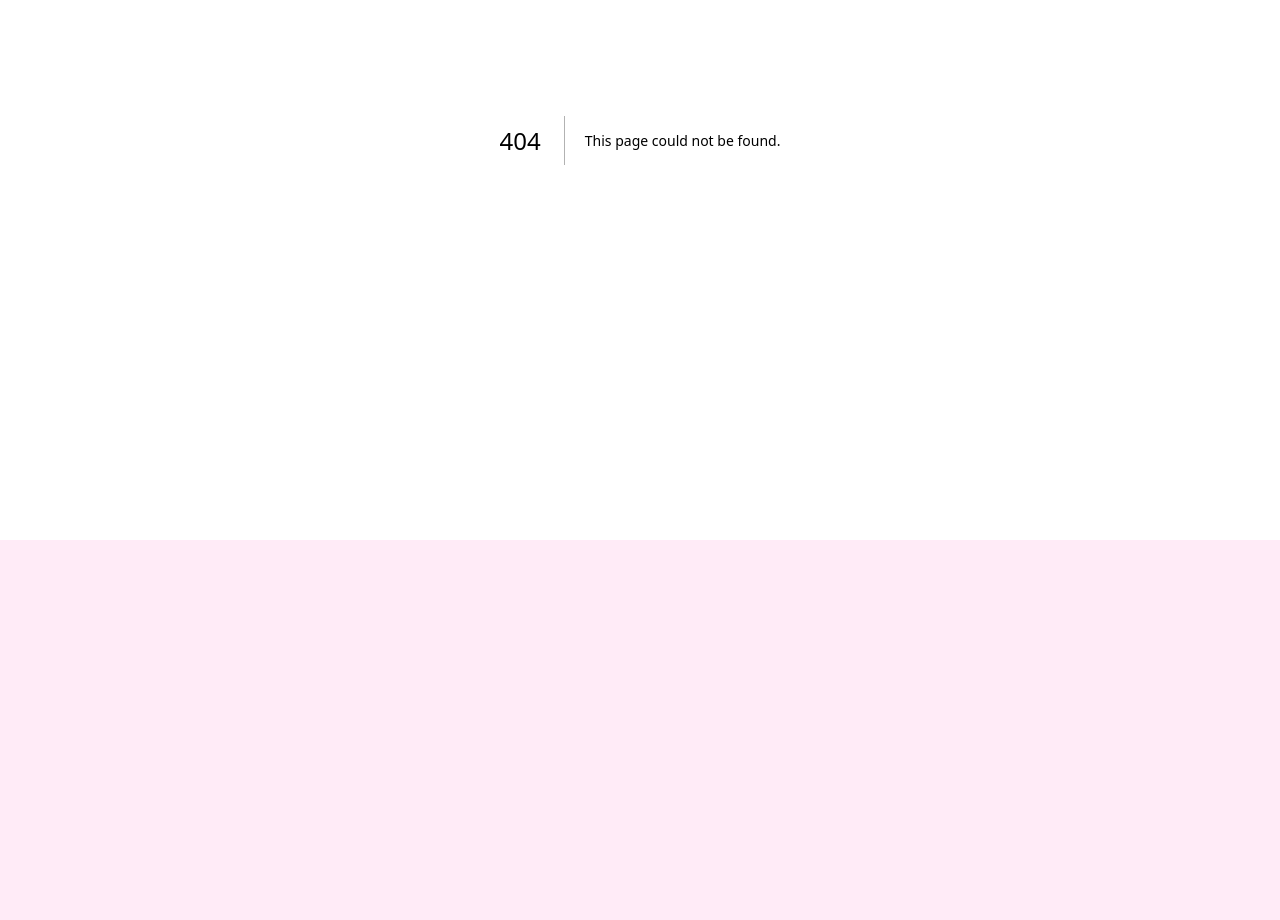
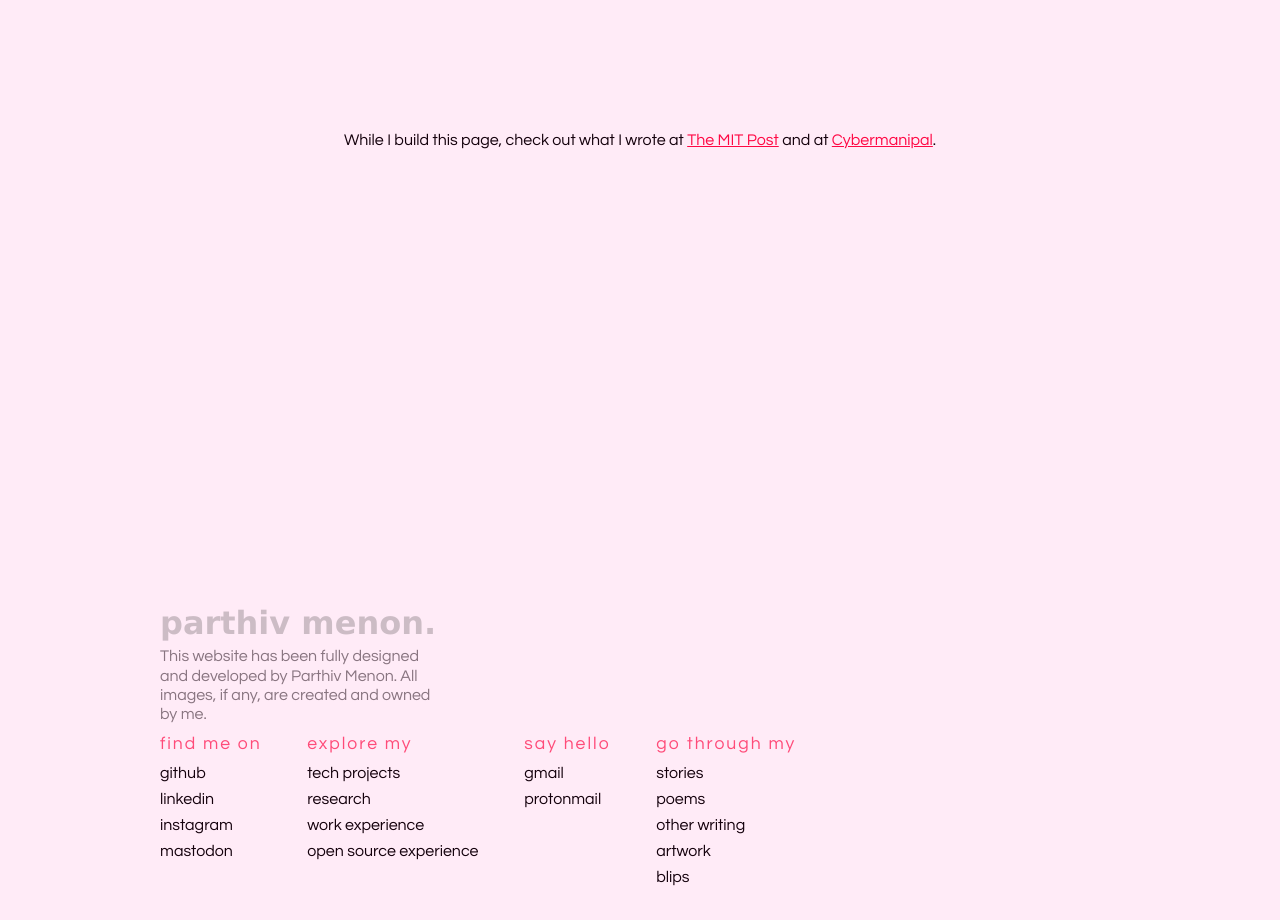
Before and after one commit to Parthiv-M/whoami-v3, a Next.js app: page /writing in a window 1280 px wide. Before the commit this address had no page. Shown: the part 260-1180 px from the top of the page. Before the commit the page ends 800 px from the top, so only its background shows below. Built offline with nearby package versions, Linux system fonts and the light colour scheme.

Commit message:
Add footer, placeholder for writing page, and other design updates

```diff
--- a/components/Footer.tsx
+++ b/components/Footer.tsx
@@ -1,36 +1,77 @@
-import { FooterBottom, FooterBranding, FooterLink, FooterLinks, FooterLinkColumn, FooterColumnHead} from "../styles/footer";
+import {
+    FooterBottom,
+    FooterBranding,
+    FooterLink,
+    FooterLinks,
+    FooterLinkColumn,
+    FooterColumnHead,
+} from '../styles/footer'
 
 export default function Footer() {
     return (
         <FooterBottom>
             <FooterBranding>parthiv menon.</FooterBranding>
-            <p>This website has been fully designed and developed by Parthiv Menon. All images, if any, are created and owned by me.</p>
+            <p>
+                This website has been fully designed and developed by Parthiv
+                Menon. All images, if any, are created and owned by me.
+            </p>
             <FooterLinks>
                 <FooterLinkColumn>
                     <FooterColumnHead>find me on</FooterColumnHead>
-                    <FooterLink href="/blips">github</FooterLink>
-                    <FooterLink href="/blips">linkedin</FooterLink>
-                    <FooterLink href="/blips">instagram</FooterLink>
-                    <FooterLink href="/blips">mastodon</FooterLink>
+                    <FooterLink
+                        href="https://github.com/parthiv-m"
+                        target="_blank"
+                    >
+                        github
+                    </FooterLink>
+                    <FooterLink
+                        href="https://linkedin.com/in/parthivmenon"
+                        target="_blank"
+                    >
+                        linkedin
+                    </FooterLink>
+                    <FooterLink
+                        href="https://instagram.com/_.parthiv_"
+                        target="_blank"
+                    >
+                        instagram
+                    </FooterLink>
+                    <FooterLink
+                        href="https://mastodon.social/@theproton"
+                        target="_blank"
+                    >
+                        mastodon
+                    </FooterLink>
                 </FooterLinkColumn>
                 <FooterLinkColumn>
                     <FooterColumnHead>explore my</FooterColumnHead>
-                    <FooterLink href="/blips">projects</FooterLink>
-                    <FooterLink href="/blips">research</FooterLink>
-                    <FooterLink href="/blips">work experience</FooterLink>
-                    <FooterLink href="/blips">open source experience</FooterLink>
+                    <FooterLink href="#tech">tech projects</FooterLink>
+                    <FooterLink href="#research">research</FooterLink>
+                    <FooterLink href="#work">work experience</FooterLink>
+                    <FooterLink href="#opensource">
+                        open source experience
+                    </FooterLink>
                 </FooterLinkColumn>
                 <FooterLinkColumn>
                     <FooterColumnHead>say hello</FooterColumnHead>
-                    <FooterLink href="/blips">gmail</FooterLink>
-                    <FooterLink href="/blips">protonmail</FooterLink>
+                    <FooterLink href="mailto:parthivmenon.dev@gmail.com">
+                        gmail
+                    </FooterLink>
+                    <FooterLink href="mailto:parthivmenon@proton.me">
+                        protonmail
+                    </FooterLink>
                 </FooterLinkColumn>
                 <FooterLinkColumn>
                     <FooterColumnHead>go through my</FooterColumnHead>
-                    <FooterLink href="/blips">stories</FooterLink>
-                    <FooterLink href="/blips">poems</FooterLink>
-                    <FooterLink href="/blips">other writing</FooterLink>
-                    <FooterLink href="/blips">artwork</FooterLink>
+                    <FooterLink href="/writing?type=stories">
+                        stories
+                    </FooterLink>
+                    <FooterLink href="/writing?type=poems">poems</FooterLink>
+                    <FooterLink href="/writing?type=other">
+                        other writing
+                    </FooterLink>
+                    <FooterLink href="/art">artwork</FooterLink>
+                    <FooterLink href="/blips">blips</FooterLink>
                 </FooterLinkColumn>
             </FooterLinks>
         </FooterBottom>
--- a/pages/_app.tsx
+++ b/pages/_app.tsx
@@ -3,6 +3,7 @@ import { DefaultTheme, ThemeProvider } from 'styled-components'
 import GlobalStyle from '../styles/globalstyles'
 import { useTheme } from '../hooks/useTheme'
 import FloatingNavbar from '../components/FloatingNavbar'
+import Footer from '../components/Footer'
 
 const lightTheme: DefaultTheme = {
     colors: {
@@ -36,6 +37,7 @@ export default function App({ Component, pageProps }: AppProps) {
                 <GlobalStyle />
                 <FloatingNavbar theme={theme} toggleTheme={toggleTheme} />
                 <Component {...pageProps} />
+                <Footer />
             </ThemeProvider>
         </>
     )
--- a/pages/index.tsx
+++ b/pages/index.tsx
@@ -61,7 +61,6 @@ import {
     MoreCardArrow,
 } from '../styles/moresection'
 import { OrgCard, OrgCardArrow, OrgCards, OrgsSection } from '../styles/orgs'
-import Footer from '../components/Footer'
 
 export default function Index(props: any) {
     const [json, setjson] = useState(null)
@@ -667,7 +666,6 @@ export default function Index(props: any) {
                     </OrgCard>
                 </OrgCards>
             </OrgsSection>
-            <Footer />
         </div>
     )
 }
--- /dev/null
+++ b/pages/writing.tsx
@@ -0,0 +1,14 @@
+import { WritingWrapper } from "../styles/writing";
+
+export default function Writing() {
+    return (
+        <WritingWrapper>
+            <p>While I build this page, check out what I wrote at
+                {" "}<a href="https://themitpost.com/author/parthiv/" target="_blank">The MIT Post</a>
+                {" "} and at
+                {" "}<a href="https://cybermanipal.wearemist.in/author/@ParthivMenon" target="_blank">Cybermanipal</a>
+                .
+            </p>
+        </WritingWrapper>
+    )
+}
--- /dev/null
+++ b/styles/writing.tsx
@@ -0,0 +1,26 @@
+import styled from "styled-components";
+
+const WritingWrapper = styled.div`
+    height: 100vh;
+    display: flex;
+    justify-content: center;
+    align-items: center;
+
+    @media only screen and (max-width: 768px) {
+        width: 90%;
+        line-height: 1.2rem;
+        padding: 0 2rem;
+    }
+
+    a {
+        text-decoration: underline;
+        color: #ff0844;
+        &:hover {
+            text-decoration: none;
+        }
+    }
+`
+
+export {
+    WritingWrapper
+}
```
Also changed, not shown: styles/footer.tsx (+5 -5 lines).
